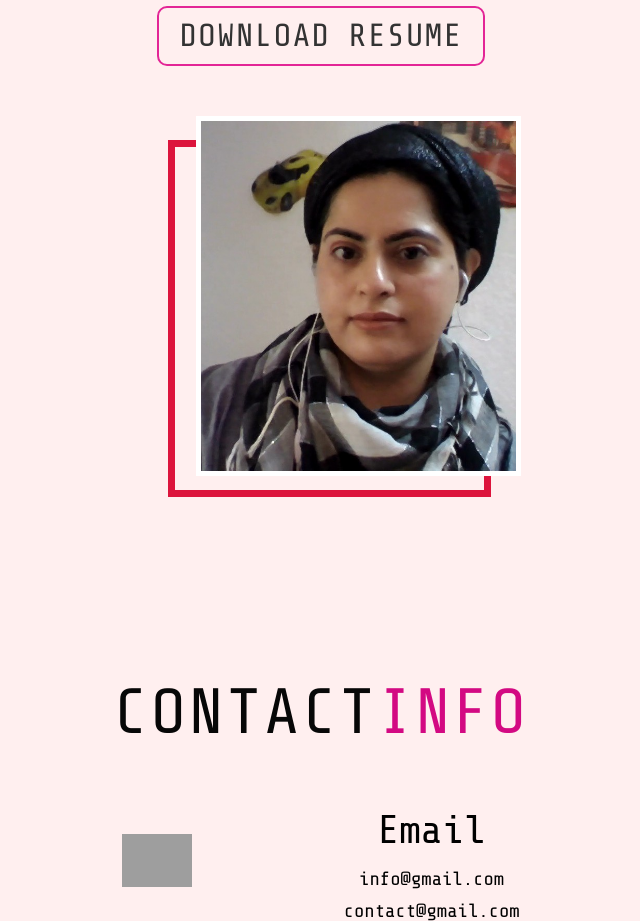
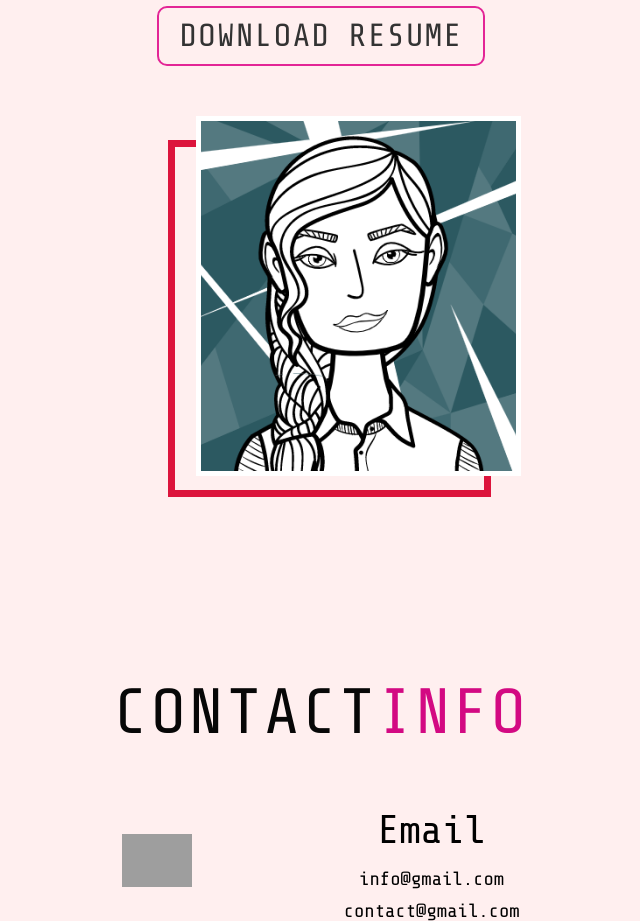
Before and after one commit to green2050/green2050-portfolio1, a plain HTML site: page index.html in a window 1280 px wide. Shown: the part 6840-7761 px from the top of the page, without its empty margins (319-959 px from the left). Drawn offline with nearby package versions, Linux system fonts and the light colour scheme; grey boxes are pictures that could not be loaded.

Commit message:
projects added

```diff
--- a/index.html
+++ b/index.html
@@ -181,7 +181,7 @@
       <div class="about container">
         <div class="col-left">
           <div class="about-img">
-            <img src="./images/images/Myphoto.jpeg" alt="my-pitcure" />
+            <img src="./images/images/AvatarMaker (1).png" alt="my-pitcure" />
           </div>
         </div>
         <div class="col-right">
```
Also changed, not shown: images/images/AvatarMaker (1).png (added).
